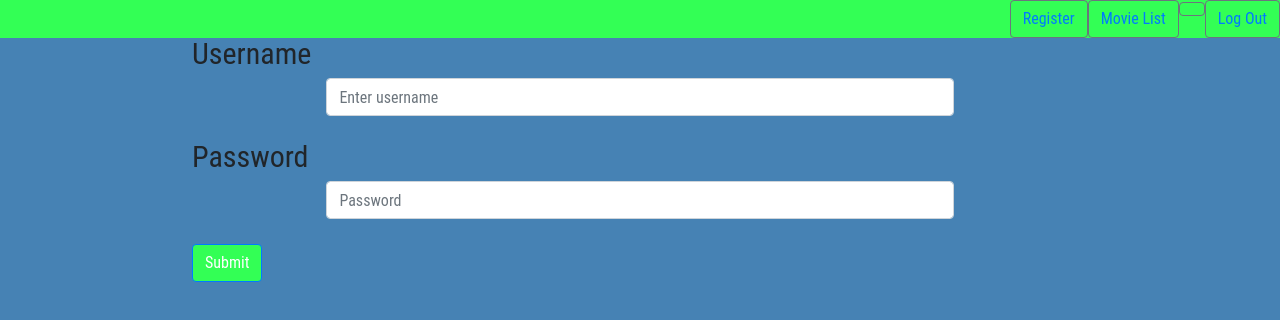
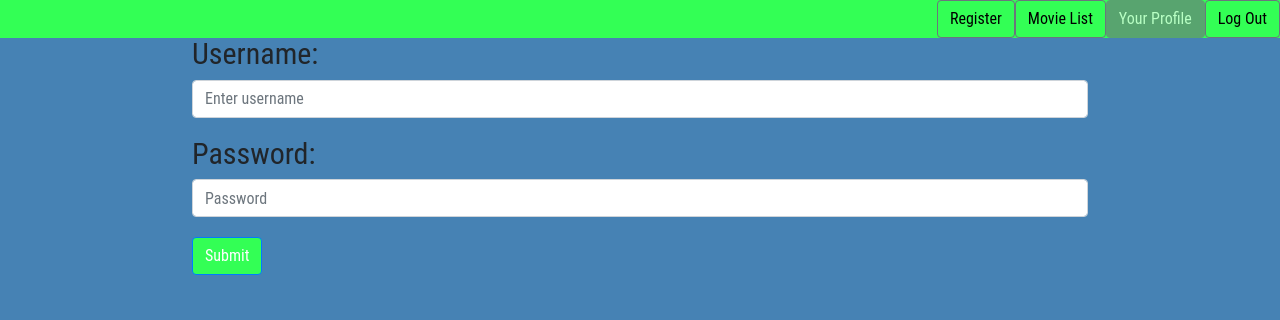
Before and after one commit to ZacLinz/client-2, a React (Create React App) app: page / in a window 1280 px wide. Shown: the top 320 px of the page. Built offline with nearby package versions, Linux system fonts and the light colour scheme.

Commit message:
fix button and button styling

```diff
--- a/src/components/login-view/login-view.jsx
+++ b/src/components/login-view/login-view.jsx
@@ -36,21 +36,21 @@ export function LoginView(props) {
   return (
     <Form>
       <Form.Group controlId="formBasicUsername">
-        <Form.Label>Username</Form.Label>
+        <Form.Label>Username:</Form.Label>
         <Form.Control
           type="username"
           value={username}
-          className="input"
+          className="login-input"
           onChange={e => setUsername(e.target.value)}
           placeholder="Enter username"
         />
       </Form.Group>
       <Form.Group controlId="formBasicPassword">
-        <Form.Label>Password</Form.Label>
+        <Form.Label>Password:</Form.Label>
         <Form.Control
           type="password"
           value={password}
-          className="input"
+          className="login-input"
           onChange={e => setPassword(e.target.value)}
           placeholder="Password"
         />
--- a/src/components/login-view/login-view.scss
+++ b/src/components/login-view/login-view.scss
@@ -27,3 +27,10 @@ Form{
   color: white;
   margin-left: 15%;
 }
+
+.label{
+  font-size: 20px;
+  padding-top: 5px;
+  padding-bottom: 5px;
+  text-align: center;
+}
--- a/src/components/main-view/main-view.jsx
+++ b/src/components/main-view/main-view.jsx
@@ -115,8 +115,8 @@ export class MainView extends React.Component {
             </Button>
           </Nav.Item>
           <Nav.Item>
-            <Button variant="secondary" className="submit">
-              <Link to={`/users/${user}`}>{user}</Link>
+            <Button href={`/users/${user}`} variant="secondary" disabled={!user} className="submit">
+              Your Profile
             </Button>
           </Nav.Item>
           <Nav.Item>
--- a/src/components/main-view/main-view.scss
+++ b/src/components/main-view/main-view.scss
@@ -36,17 +36,19 @@ Form{
 
 .btn-primary{
   margin-left: 15%;
+  color: black;
 }
 
 .btn-secondary{
   background-color: $colorButton;
-  color: #FFFFFF
+  color: black;
 }
 
 .label{
   font-size: 20px;
   padding-top: 5px;
   padding-bottom: 5px;
+  text-align: center;
 }
 
 .value{
@@ -54,3 +56,11 @@ Form{
   padding-top: 5px;
   padding-bottom: 5px;
 }
+
+a{
+  color: black;
+}
+
+.login-input{
+  display: inline-block;
+}
--- a/src/components/profile-view/profile-view.scss
+++ b/src/components/profile-view/profile-view.scss
@@ -3,7 +3,7 @@ $colorButton: #33FF55;
 
 .submit{
   background-color: $colorButton;
-  color: white;
+  color: black;
 }
 
 .btn-primary{
```
